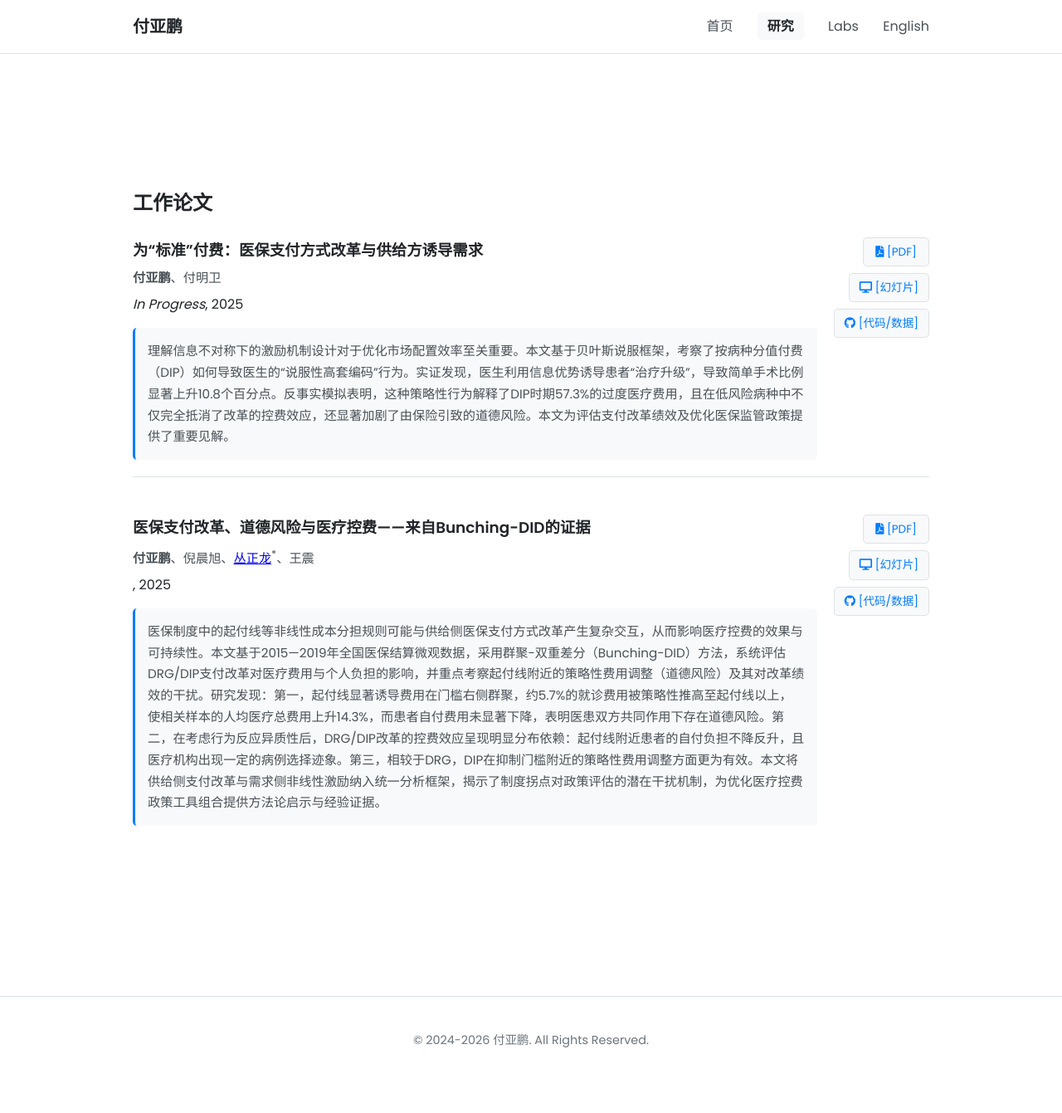
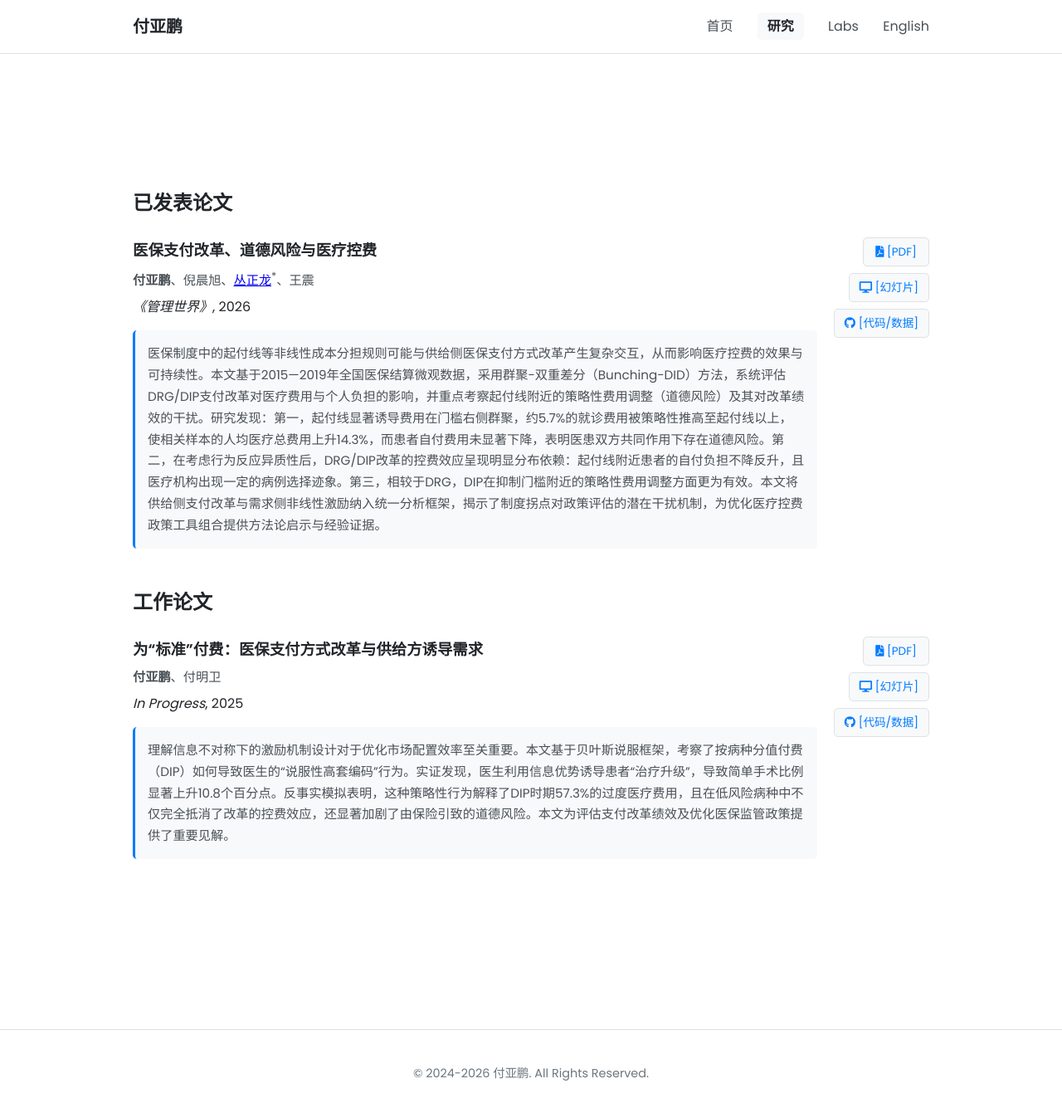
Before and after one commit to fyapeng/fyapeng.github.io, a Jekyll site: the page built from research.html, in a window 1280 px wide and 1346 px high. Shown: the top 1341 px of the window at 83% size. Built offline with Jekyll 4.4.1, drawn with Linux system fonts in a browser that asks for light colours; some of the changed lines change nothing that is shown.

Commit message:
Add publication details for new research paper

```diff
--- a/_data/research.yml
+++ b/_data/research.yml
@@ -1,13 +1,16 @@
 # _data/research.yml
 
 # 发表论文 (Publications)
-# 当您有已发表的论文时，可以按照下面的格式添加
-# publications:
-#   - title: "A Published Paper Title"
-#     authors: "付亚鹏, 合作者"
-#     journal: "经济研究"
-#     year: 2025
-#     # ... 其他信息 ...
+publications:
+  - title: "医保支付改革、道德风险与医疗控费"
+    authors: "<b>付亚鹏</b>、倪晨旭、<a href='https://www.zhenglongcong.com/' target='_blank'>丛正龙</a><sup>*</sup>、王震"
+    year: 2026
+    journal: "《管理世界》"
+    pdf: "#"
+    slides: "#"
+    code: "https://fyapeng.com/fbunch/"
+    abstract: |
+      医保制度中的起付线等非线性成本分担规则可能与供给侧医保支付方式改革产生复杂交互，从而影响医疗控费的效果与可持续性。本文基于2015—2019年全国医保结算微观数据，采用群聚-双重差分（Bunching-DID）方法，系统评估DRG/DIP支付改革对医疗费用与个人负担的影响，并重点考察起付线附近的策略性费用调整（道德风险）及其对改革绩效的干扰。研究发现：第一，起付线显著诱导费用在门槛右侧群聚，约5.7%的就诊费用被策略性推高至起付线以上，使相关样本的人均医疗总费用上升14.3%，而患者自付费用未显著下降，表明医患双方共同作用下存在道德风险。第二，在考虑行为反应异质性后，DRG/DIP改革的控费效应呈现明显分布依赖：起付线附近患者的自付负担不降反升，且医疗机构出现一定的病例选择迹象。第三，相较于DRG，DIP在抑制门槛附近的策略性费用调整方面更为有效。本文将供给侧支付改革与需求侧非线性激励纳入统一分析框架，揭示了制度拐点对政策评估的潜在干扰机制，为优化医疗控费政策工具组合提供方法论启示与经验证据。
 
 # 工作论文 (Working Papers)
 working_papers:
@@ -20,13 +23,3 @@ working_papers:
     code: "#"
     abstract: |
       理解信息不对称下的激励机制设计对于优化市场配置效率至关重要。本文基于贝叶斯说服框架，考察了按病种分值付费（DIP）如何导致医生的“说服性高套编码”行为。实证发现，医生利用信息优势诱导患者“治疗升级”，导致简单手术比例显著上升10.8个百分点。反事实模拟表明，这种策略性行为解释了DIP时期57.3%的过度医疗费用，且在低风险病种中不仅完全抵消了改革的控费效应，还显著加剧了由保险引致的道德风险。本文为评估支付改革绩效及优化医保监管政策提供了重要见解。
-
-  - title: "医保支付改革、道德风险与医疗控费——来自Bunching-DID的证据"
-    authors: "<b>付亚鹏</b>、倪晨旭、<a href='https://www.zhenglongcong.com/' target='_blank'>丛正龙</a><sup>*</sup>、王震"
-    year: 2025
-    journal: ""
-    pdf: "#"
-    slides: "#"
-    code: "https://fyapeng.com/fbunch/"
-    abstract: |
-      医保制度中的起付线等非线性成本分担规则可能与供给侧医保支付方式改革产生复杂交互，从而影响医疗控费的效果与可持续性。本文基于2015—2019年全国医保结算微观数据，采用群聚-双重差分（Bunching-DID）方法，系统评估DRG/DIP支付改革对医疗费用与个人负担的影响，并重点考察起付线附近的策略性费用调整（道德风险）及其对改革绩效的干扰。研究发现：第一，起付线显著诱导费用在门槛右侧群聚，约5.7%的就诊费用被策略性推高至起付线以上，使相关样本的人均医疗总费用上升14.3%，而患者自付费用未显著下降，表明医患双方共同作用下存在道德风险。第二，在考虑行为反应异质性后，DRG/DIP改革的控费效应呈现明显分布依赖：起付线附近患者的自付负担不降反升，且医疗机构出现一定的病例选择迹象。第三，相较于DRG，DIP在抑制门槛附近的策略性费用调整方面更为有效。本文将供给侧支付改革与需求侧非线性激励纳入统一分析框架，揭示了制度拐点对政策评估的潜在干扰机制，为优化医疗控费政策工具组合提供方法论启示与经验证据。
```
